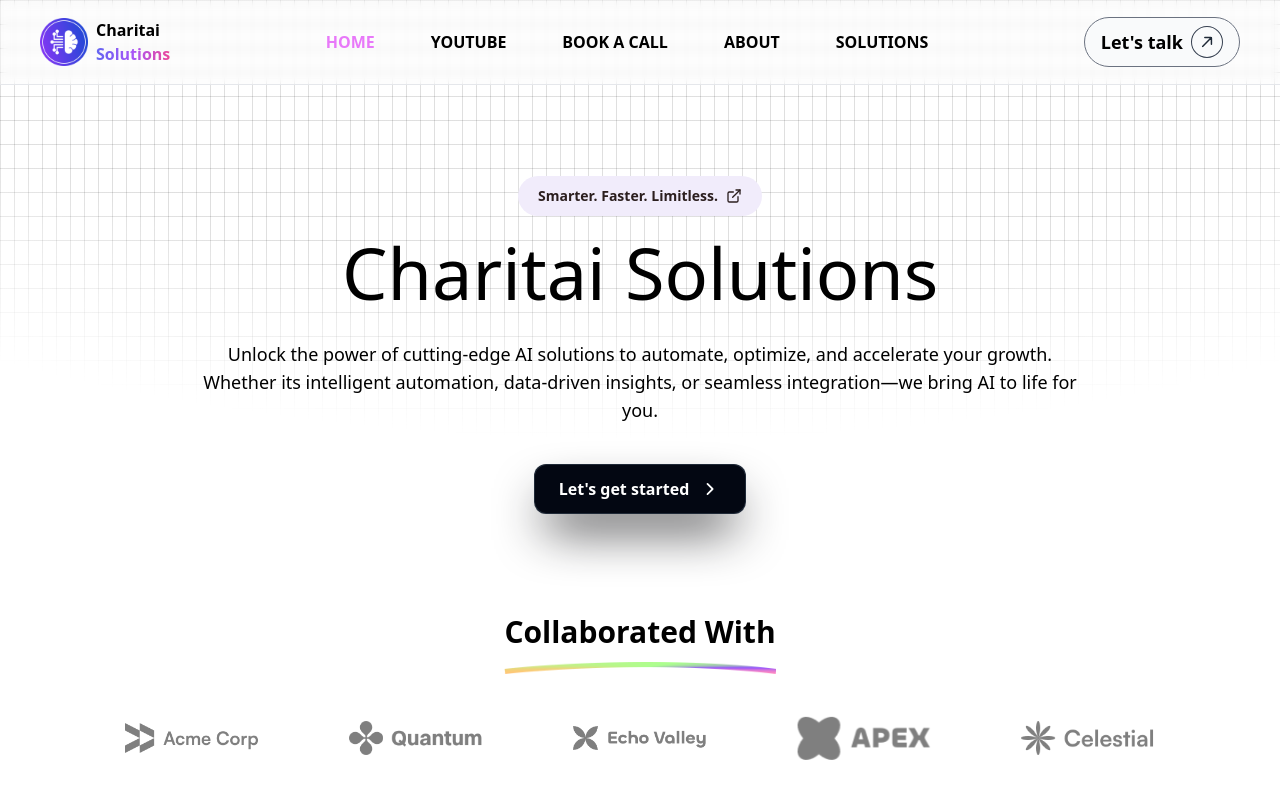
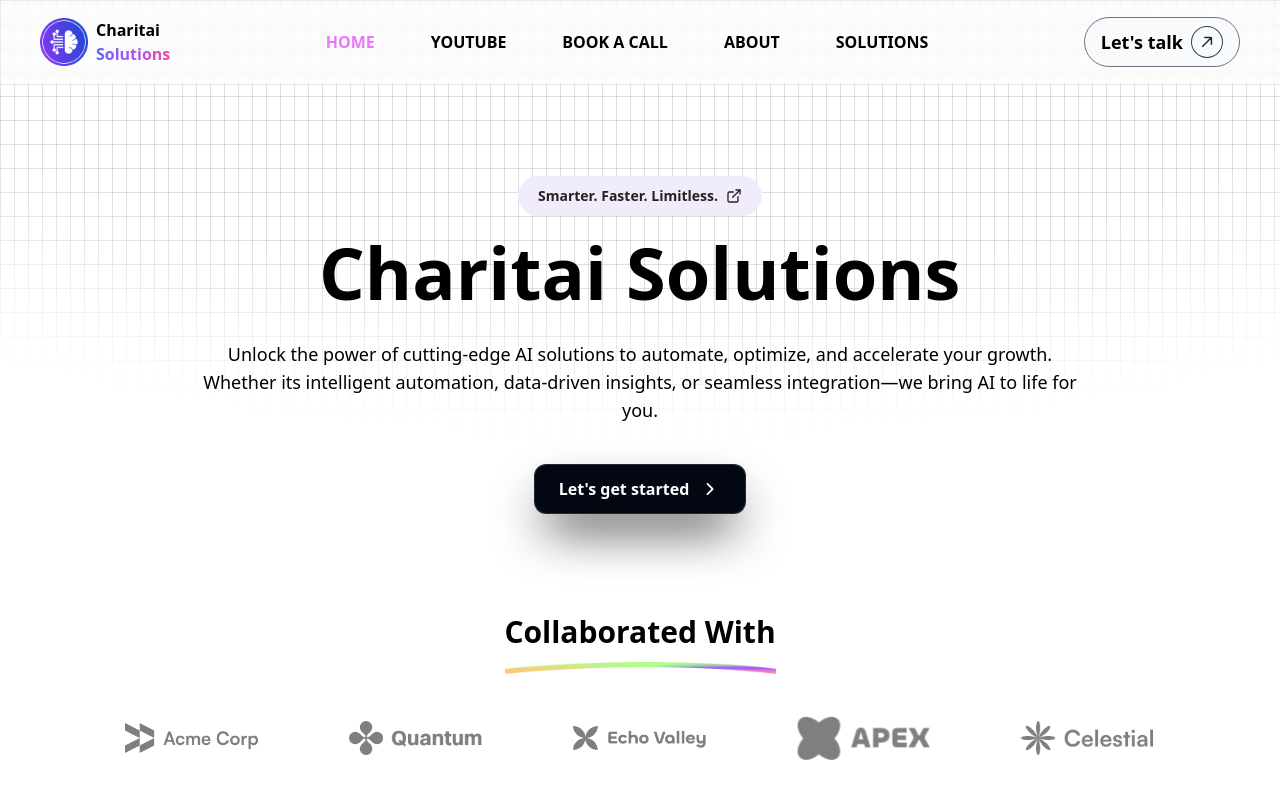
Before and after one commit to pronoyNath/charitai-solutions, a React (Vite) app: page / in a window 1280 px wide. Shown: the top 800 px of the page. Built offline with nearby package versions, Linux system fonts and the light colour scheme; a web font is replaced by a local one.

Commit message:
banner title fix

```diff
--- a/src/pages/Home/Banner.jsx
+++ b/src/pages/Home/Banner.jsx
@@ -24,7 +24,7 @@ const Banner = () => {
           animateBy="words"
           direction="top"
           // onAnimationComplete={handleAnimationComplete}
-          className="text-6xl lg:text-7xl mb-8 text-center "
+          className="font-semibold text-6xl lg:text-7xl mb-8 text-center "
         />
       </div>
       <div className="max-w-4xl mx-auto text-center text-sm md:text-base lg:text-lg">
```
